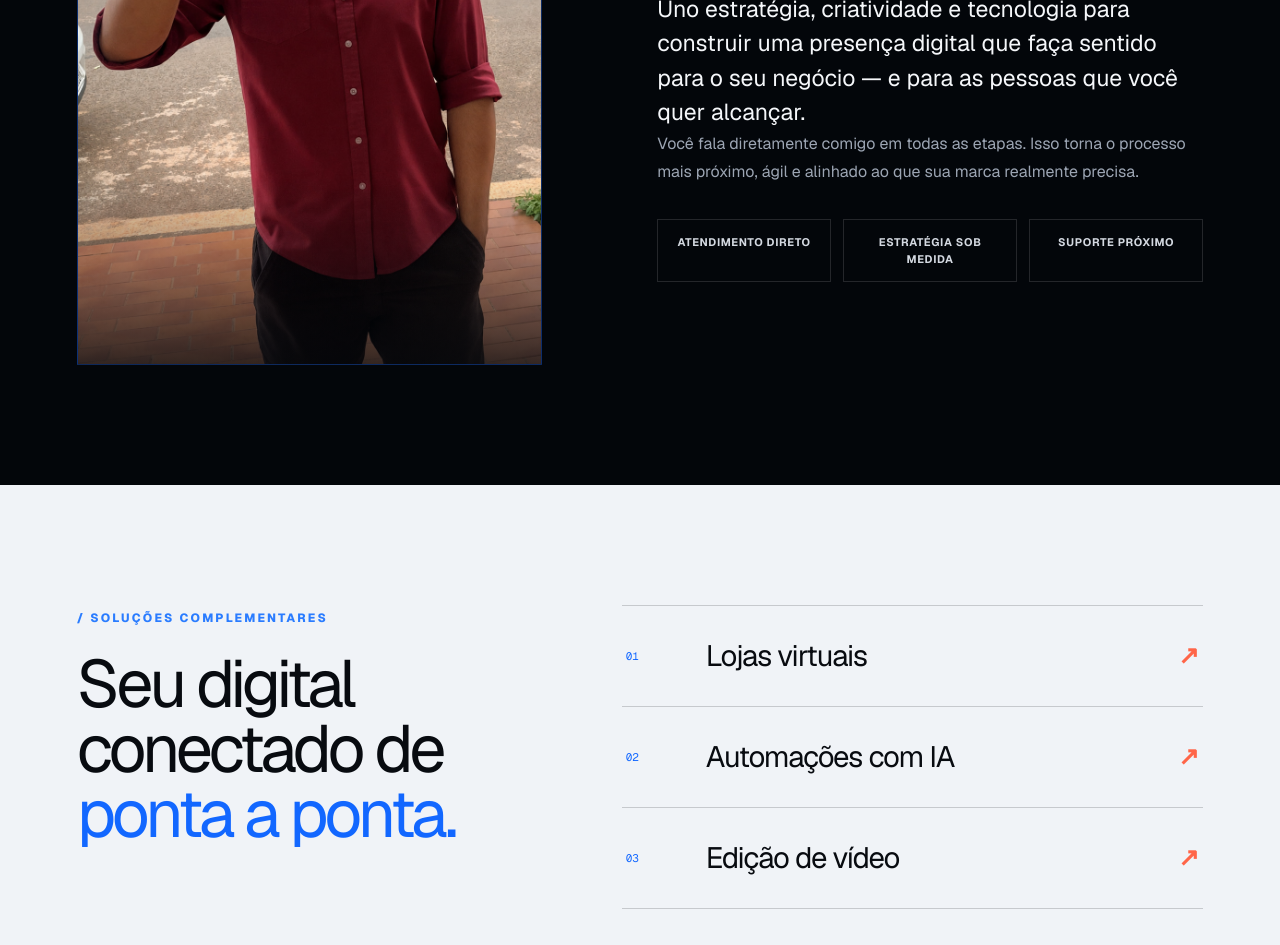
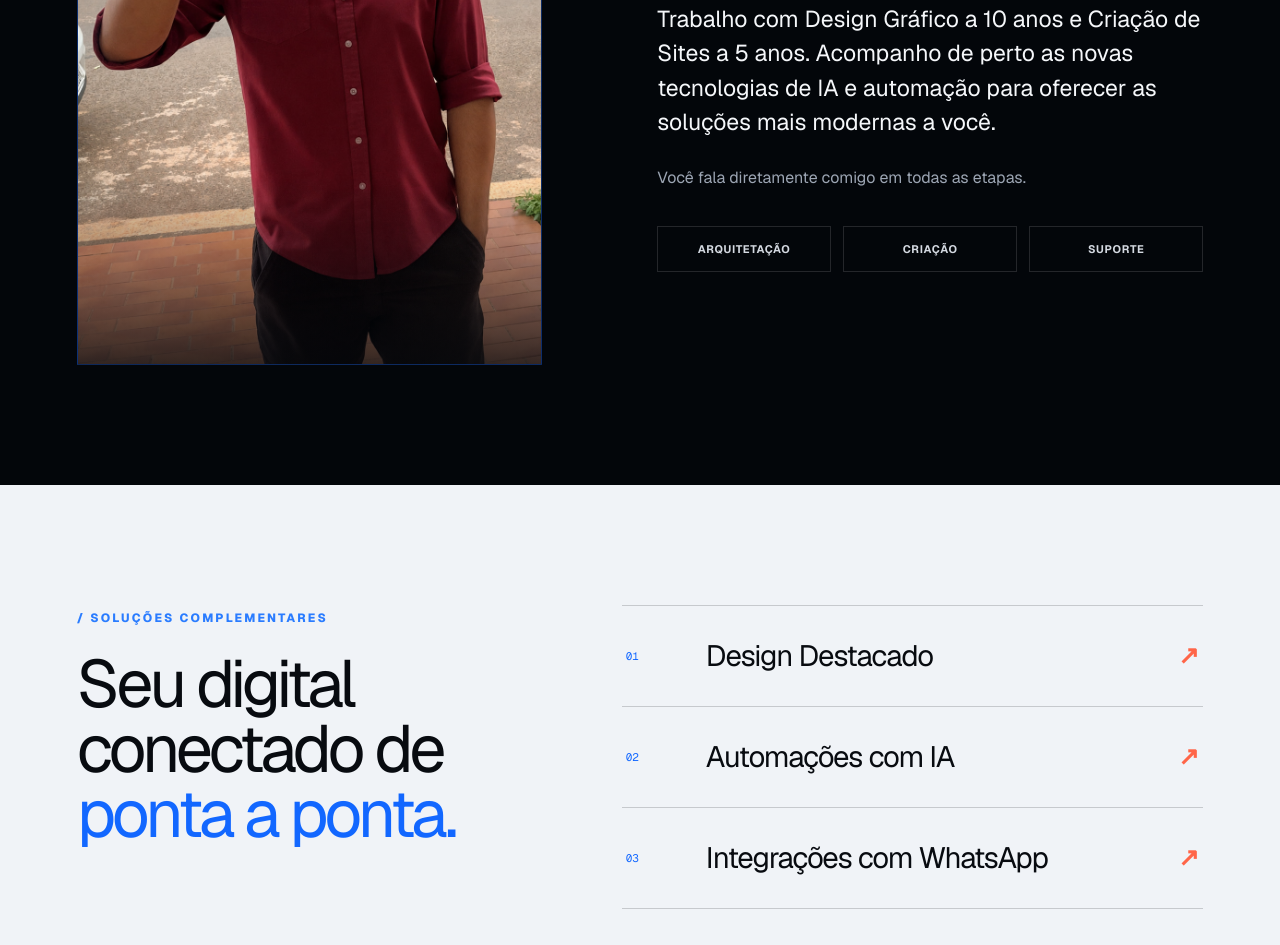
Before and after one commit to Rhemarketing/site_rhemarketing-julho-2026, a Next.js app: page / in a window 1280 px wide. Shown: the part 2740-3685 px from the top of the page. Built offline with nearby package versions, Linux system fonts and the light colour scheme.

Commit message:
Atualiza secao sobre com experiencia profissional e ajusta solucoes complementares

```diff
--- a/app/page.tsx
+++ b/app/page.tsx
@@ -50,10 +50,10 @@ const recentSites = [
 ];
 
 const extras = [
-  "Lojas virtuais",
+  "Design Destacado",
   "Automações com IA",
-  "Edição de vídeo",
-  "Copywriting e redação",
+  "Integrações com WhatsApp",
+  "Painel de Gestão"
 ];
 
 const whatsappUrl =
@@ -226,19 +226,18 @@ export default function Home() {
           <span className="kicker">/ Quem está por trás</span>
           <h2>Prazer, sou <em>Patrick Mendes.</em></h2>
           <p className="about-lead">
-            Uno estratégia, criatividade e tecnologia para construir uma
-            presença digital que faça sentido para o seu negócio — e para as
-            pessoas que você quer alcançar.
+            Trabalho com Design Gráfico a 10 anos e Criação de Sites a 5 anos.
+            Acompanho de perto as novas tecnologias de IA e automação para oferecer
+            as soluções mais modernas a você.
           </p>
+          <br></br>
           <p>
-            Você fala diretamente comigo em todas as etapas. Isso torna o
-            processo mais próximo, ágil e alinhado ao que sua marca realmente
-            precisa.
+            Você fala diretamente comigo em todas as etapas.
           </p>
           <div className="about-points">
-            <span>Atendimento direto</span>
-            <span>Estratégia sob medida</span>
-            <span>Suporte próximo</span>
+            <span>Arquitetação</span>
+            <span>Criação</span>
+            <span>Suporte</span>
           </div>
         </div>
       </section>
```
